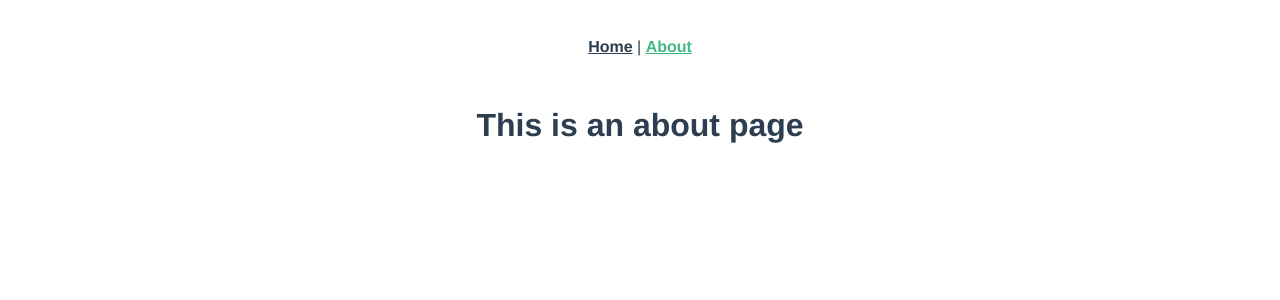
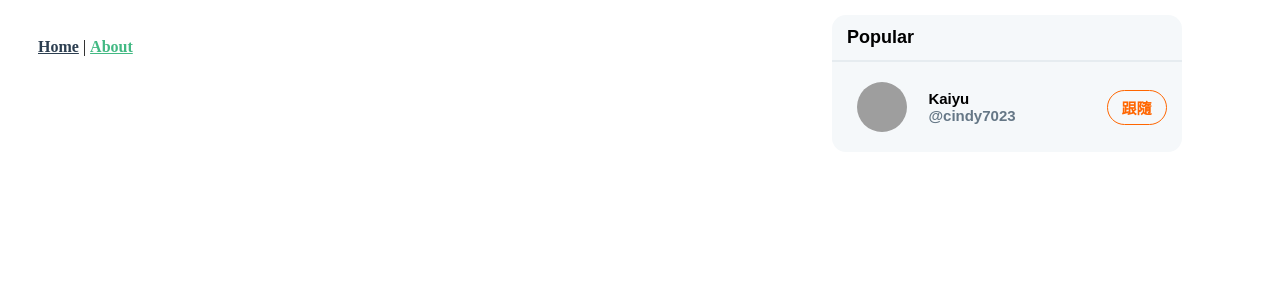
Before and after one commit to Kaiyu-Hsu/practice2, a Vue app: page /#/about in a window 1280 px wide. Shown: the top 300 px of the page. Built offline with nearby package versions, Linux system fonts and the light colour scheme; grey boxes are pictures that could not be loaded.

Commit message:
add: popular but no api

```diff
--- a/src/App.vue
+++ b/src/App.vue
@@ -9,13 +9,13 @@
 </template>
 
 <style lang="scss">
-#app {
-  font-family: Avenir, Helvetica, Arial, sans-serif;
-  -webkit-font-smoothing: antialiased;
-  -moz-osx-font-smoothing: grayscale;
-  text-align: center;
-  color: #2c3e50;
-}
+// #app {
+//   font-family: Avenir, Helvetica, Arial, sans-serif;
+//   -webkit-font-smoothing: antialiased;
+//   -moz-osx-font-smoothing: grayscale;
+//   text-align: center;
+//   color: #2c3e50;
+// }
 
 #nav {
   padding: 30px;
--- /dev/null
+++ b/src/components/popular.vue
@@ -0,0 +1,130 @@
+<template>
+  <div class="container">
+    <h1>Popular</h1>
+    <div class="popular-users">
+      <img :src="user.image" alt="" />
+      <div class="name-account">
+        <div class="name">{{ user.name }}</div>
+        <div class="account">{{ user.account }}</div>
+      </div>
+      <div v-if="user.isFollowing" @click="unfollowing" class="following-btn">
+        正在跟隨
+      </div>
+      <div v-else @click="following" class="unfollowing-btn">跟隨</div>
+    </div>
+  </div>
+</template>
+
+<style scoped>
+.container {
+  position: fixed;
+  top: 15px;
+  left: 65%;
+  background: #f5f8fa;
+  width: 350px;
+  border-radius: 14px;
+  font-family: "Noto Sans TC", sans-serif;
+}
+
+h1 {
+  font-size: 18px;
+  padding-left: 15px;
+}
+
+.popular-users {
+  display: flex;
+  font-size: 15px;
+  font-weight: 700;
+  align-items: center;
+  justify-content: space-around;
+  padding: 10px;
+  border-top: 2px solid #e6ecf0;
+}
+
+img {
+  width: 50px;
+  height: 50px;
+  border-radius: 50%;
+  margin: 10px;
+}
+
+.name-account {
+  margin-right: 80px;
+}
+
+.account {
+  color: #657786;
+}
+
+.following-btn {
+  width: 90px;
+  height: 35px;
+  background: #ff6600;
+  border: 1px solid #ff6600;
+  box-sizing: border-box;
+  border-radius: 100px;
+  font-family: Noto Sans TC;
+  font-size: 15px;
+  color: #ffffff;
+
+  display: flex;
+  flex-direction: row;
+  justify-content: center;
+  align-items: center;
+}
+
+.unfollowing-btn {
+  width: 60px;
+  height: 35px;
+  border: 1px solid #ff6600;
+  box-sizing: border-box;
+  border-radius: 100px;
+  font-family: Noto Sans TC;
+  font-size: 15px;
+  color: #ff6600;
+
+  display: flex;
+  flex-direction: row;
+  justify-content: center;
+  align-items: center;
+}
+
+</style>
+
+<script>
+const dummyData = {
+  popularUser: {
+    image:
+      "https://encrypted-tbn0.gstatic.com/images?q=tbn:ANd9GcQ4XWlDQYUkdrV-k6m_ux-cAWXhP1vATWf6ZHkzOdci_HCbdFyZ8zsF2i_L7NVCMy21G4M&usqp=CAU",
+    name: "Kaiyu",
+    account: "@cindy7023",
+    isFollowing: false,
+  },
+};
+export default {
+  data() {
+    return {
+      user: {
+        image: "",
+        name: "",
+        account: "",
+        isFollowing: true,
+      },
+    };
+  },
+  methods: {
+    fetchUser() {
+      this.user = dummyData.popularUser;
+    },
+    unfollowing() {
+        this.user.isFollowing = false
+    },
+    following() {
+        this.user.isFollowing = true
+    },
+  },
+  created() {
+    this.fetchUser();
+  },
+};
+</script>
--- a/src/views/About.vue
+++ b/src/views/About.vue
@@ -1,5 +1,16 @@
 <template>
   <div class="about">
-    <h1>This is an about page</h1>
-  </div>
+      <!-- popular -->
+      <Popular />
+    </div>
 </template>
+
+<script>
+import Popular from '../components/popular.vue'
+export default {
+  name: 'About',
+  components: {
+    Popular
+  }
+}
+</script>
```
